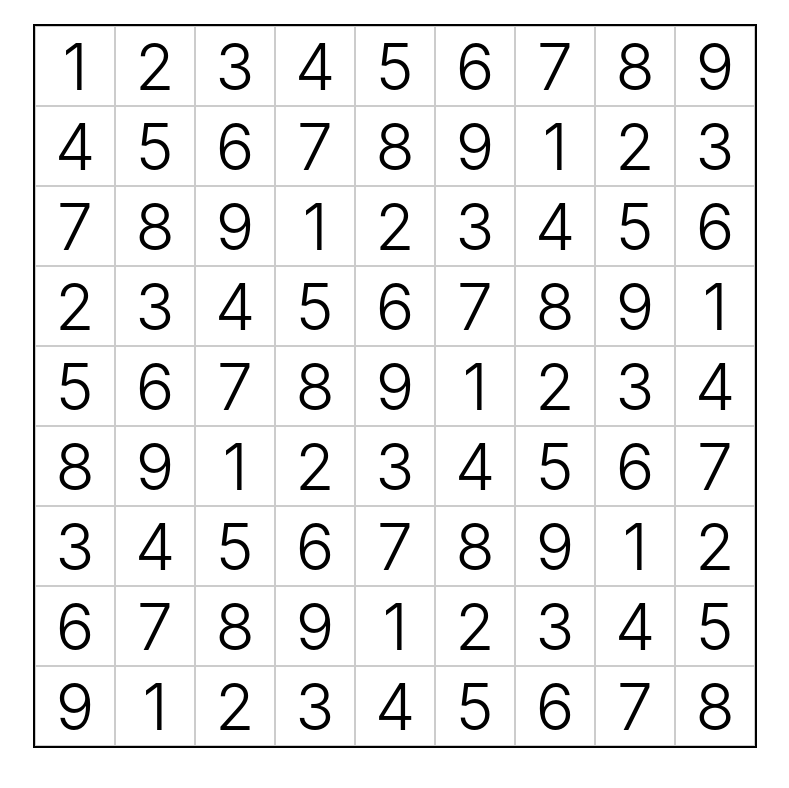
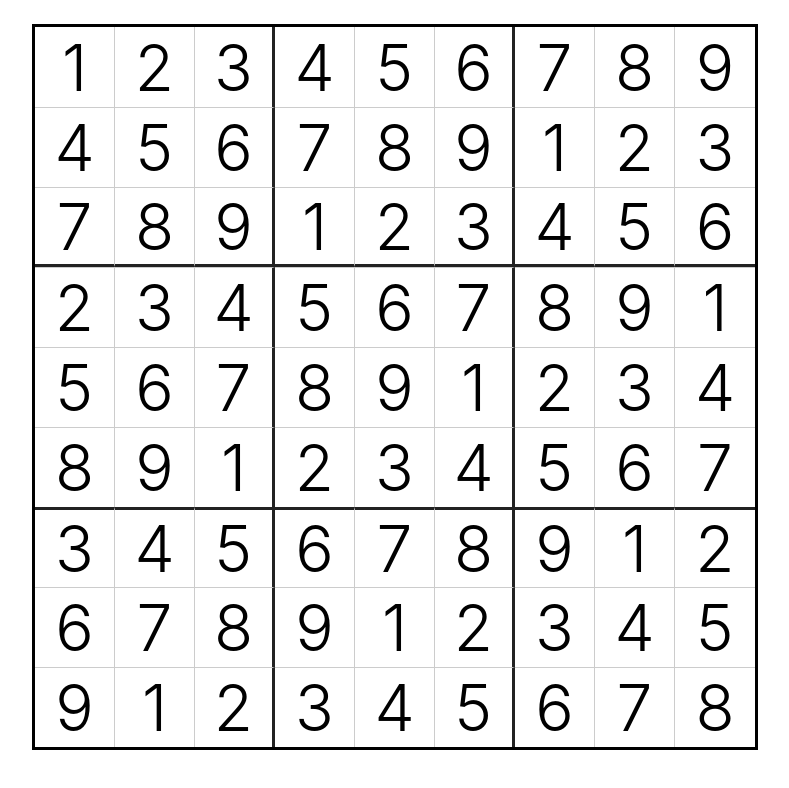
Before and after one commit to abaklanov/sudoku, a React (Create React App) app: page / in a window 1280 px wide. Shown: the top 788 px of the page, without its empty margins (245-1034 px from the left). Built offline with nearby package versions, Linux system fonts and the light colour scheme.

Commit message:
Add grid to the playfield

```diff
--- a/src/components/Field/styles.module.css
+++ b/src/components/Field/styles.module.css
@@ -2,6 +2,8 @@
   width: 10vmin;
   height: 10vmin;
   border: 1px solid #ccc;
+  border-bottom: none;
+  border-left: none;
 
   display: flex;
   align-items: center;
@@ -13,6 +15,18 @@
   box-sizing: border-box;
 }
 
+.field:nth-of-type(-n + 9) {
+  border-top: none;
+}
 .field:nth-of-type(3n) {
-  border: 1px solid #ccc;
+  border-right: 3px solid #222;
 }
+.field:nth-of-type(9n) {
+  border-right: none;
+}
+.field:nth-of-type(n + 19):nth-last-of-type(n + 55) {
+  border-bottom: 3px solid #222;
+}
+.field:nth-of-type(n + 55):nth-last-of-type(n + 19) {
+  border-top: 3px solid #222;
+}
--- a/src/components/Playfield/styles.module.css
+++ b/src/components/Playfield/styles.module.css
@@ -1,6 +1,6 @@
 .playfield {
   display: flex;
-  border: 2px solid #000;
+  border: 3px solid #000;
   flex-wrap: wrap;
   width: 90vmin;
   margin: auto;
```
